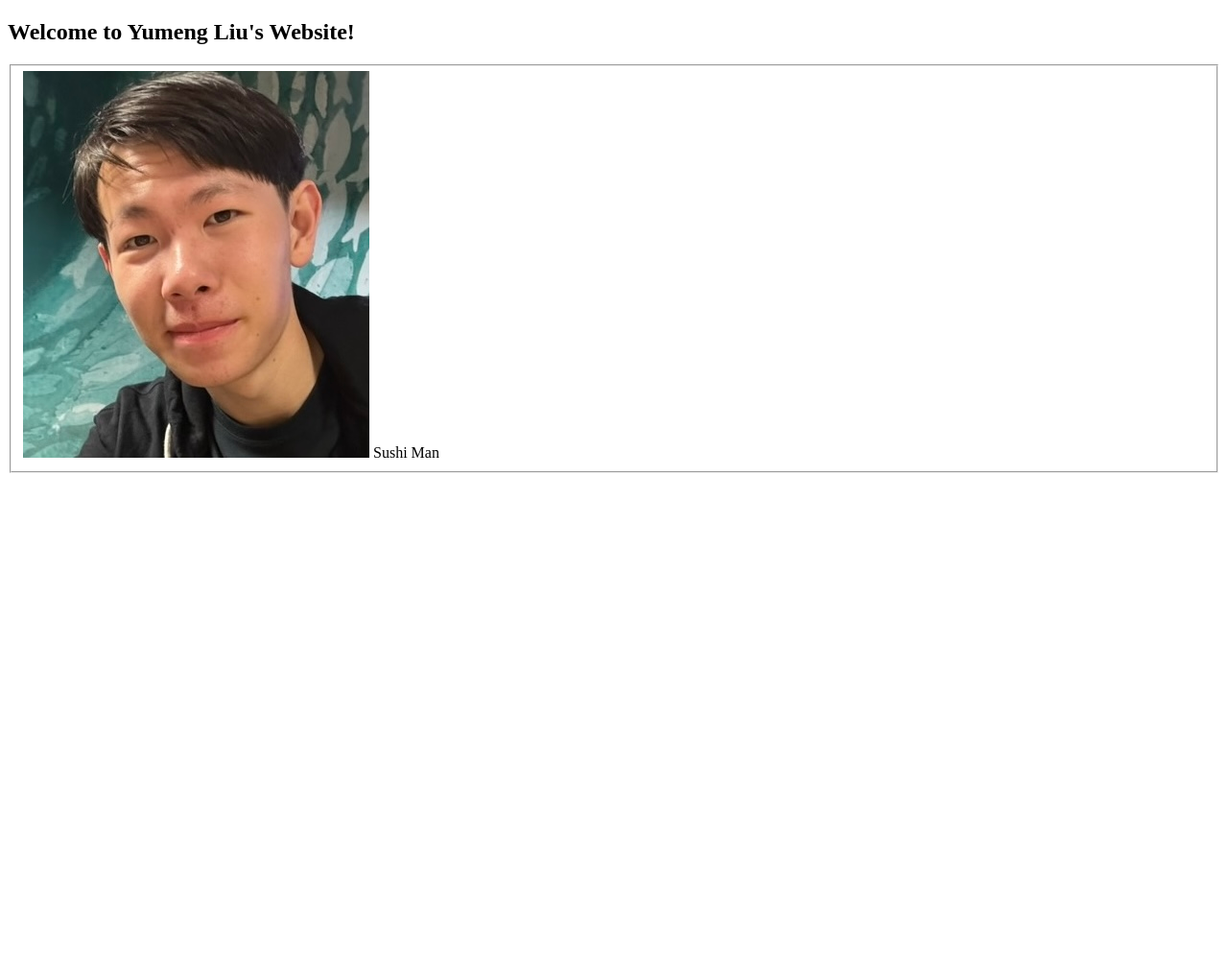
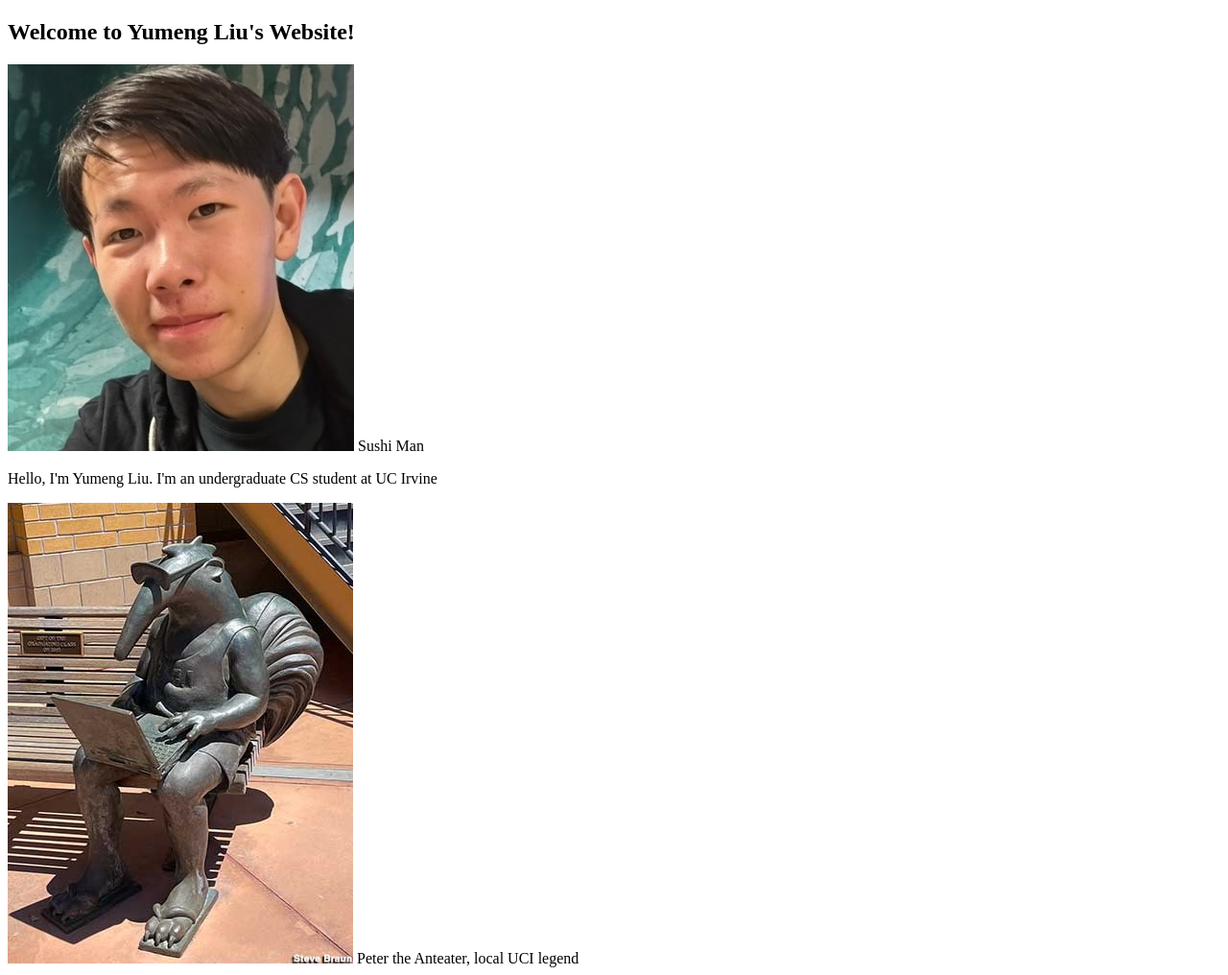
Before and after one commit to YumengLiu6044/Yumeng-Liu-Portfolio, a plain HTML site: page index.html in a window 1280 px wide. Shown: the whole page at 96% size. Before the commit the page ends 800 px from the top, so only its background shows below. Drawn offline with Linux system fonts and the light colour scheme.

Commit message:
moved all images to new 'img' folder

```diff
--- a/index.html
+++ b/index.html
@@ -8,10 +8,14 @@
 <body>
     <section>
         <h1>Welcome to Yumeng Liu's Website!</h1>
-        <fieldset>
-            <img src="Yumeng_pic.jpeg" alt="A picture of Yumeng"></img>
-            <caption>Sushi Man</caption>
-        </fieldset>
+        <img src="img/Yumeng_pic.jpeg" alt="A picture of Yumeng"></img>
+        <caption>Sushi Man</caption>
+
+        <p>Hello, I'm Yumeng Liu. I'm an undergraduate CS student at UC Irvine</p>
+
+        <img src="img/peter_the_anteater.jpg" alt="'Peter the Anteater, local UCI legend"></img>
+        <caption>Peter the Anteater, local UCI legend</caption>
+
     </section>
 </body>
 </html>
```
Also changed, not shown: img/Yumeng_pic.jpeg (renamed from Yumeng_pic.jpeg), img/peter_the_anteater.jpg (added).
